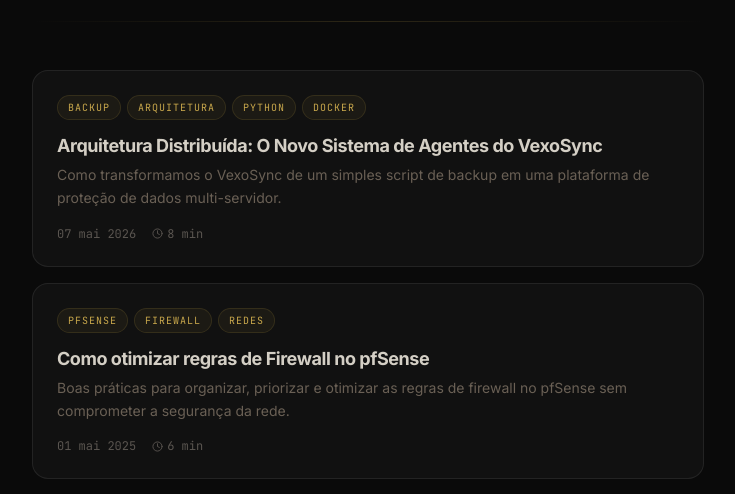
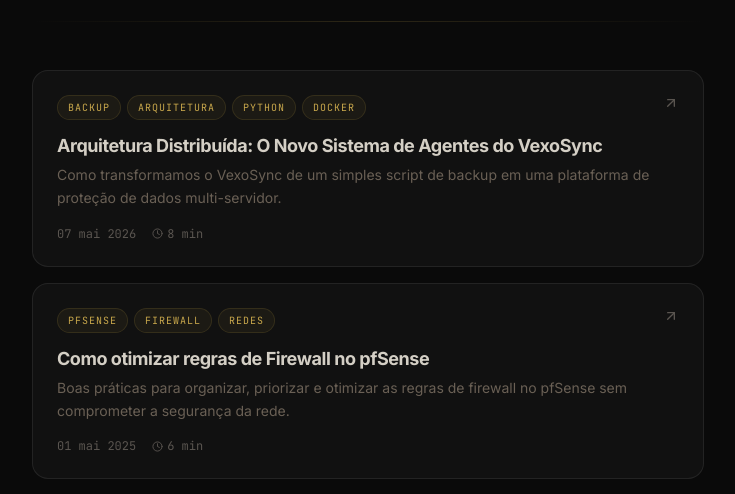
Before and after one commit to AlexandreAlan/portfolio, a Next.js app: page /blog in a window 1280 px wide. Shown: the part 255-749 px from the top of the page, without its empty margins (272-1007 px from the left). Built offline with nearby package versions, Linux system fonts and the light colour scheme.

Commit message:
feat: update blog listing page with new layout

```diff
--- a/src/app/blog/page.tsx
+++ b/src/app/blog/page.tsx
@@ -1,5 +1,5 @@
 import Link from 'next/link'
-import { ArrowLeft, Clock } from 'lucide-react'
+import { ArrowLeft, ArrowUpRight, Clock } from 'lucide-react'
 import { getAllPosts } from '@/lib/posts'
 import type { Metadata } from 'next'
 
@@ -46,8 +46,12 @@
           <div className="flex flex-col gap-4">
             {posts.map((post) => (
               <Link key={post.slug} href={`/blog/${post.slug}`} className="group block">
-                <article className="glass glass-hover rounded-2xl p-6 transition-all group-hover:-translate-y-0.5">
-                  <div className="flex flex-wrap gap-1.5 mb-3">
+                <article className="glass glass-hover rounded-2xl p-6 transition-all group-hover:-translate-y-0.5 relative">
+                  <ArrowUpRight
+                    size={16}
+                    className="absolute top-6 right-6 text-[#5a5550] group-hover:text-[#c9a84c] group-hover:-translate-y-0.5 group-hover:translate-x-0.5 transition-all"
+                  />
+                  <div className="flex flex-wrap gap-1.5 mb-3 pr-8">
                     {post.tags.map((tag) => (
                       <span
                         key={tag}
```
